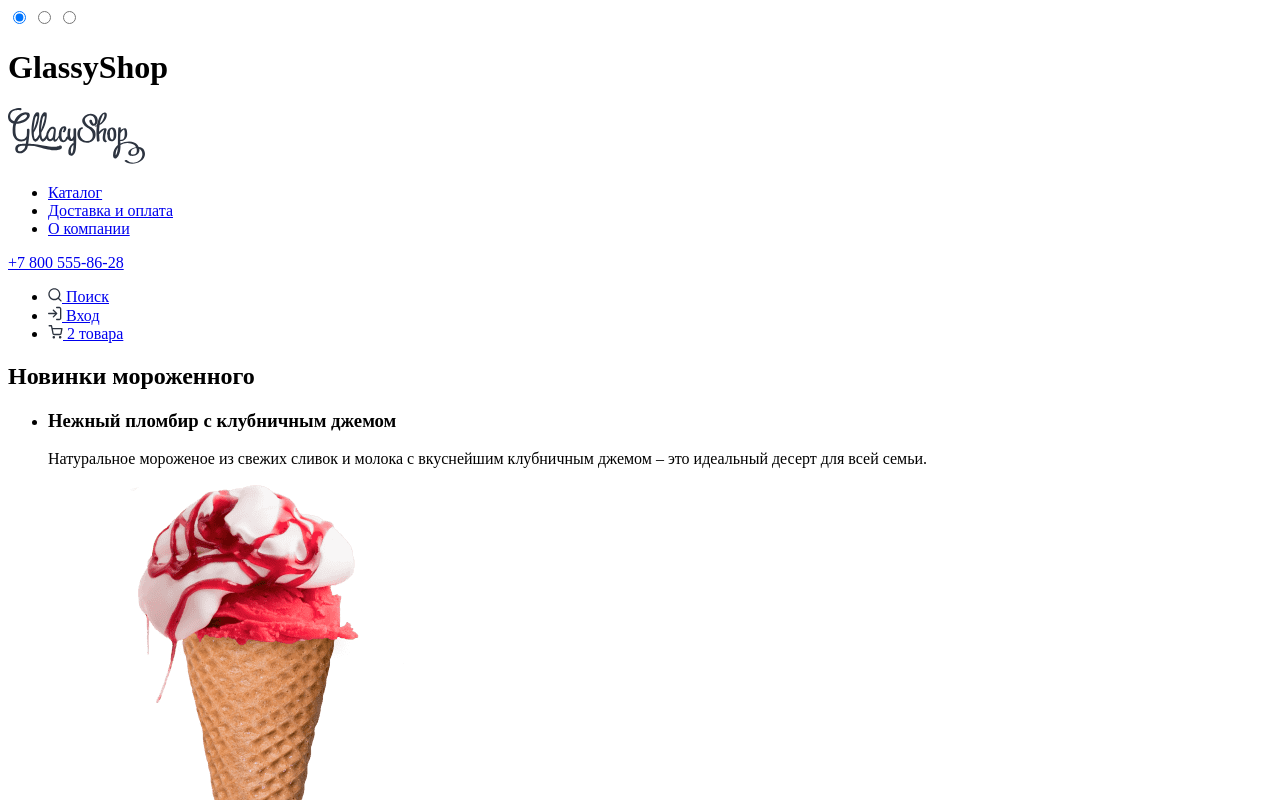
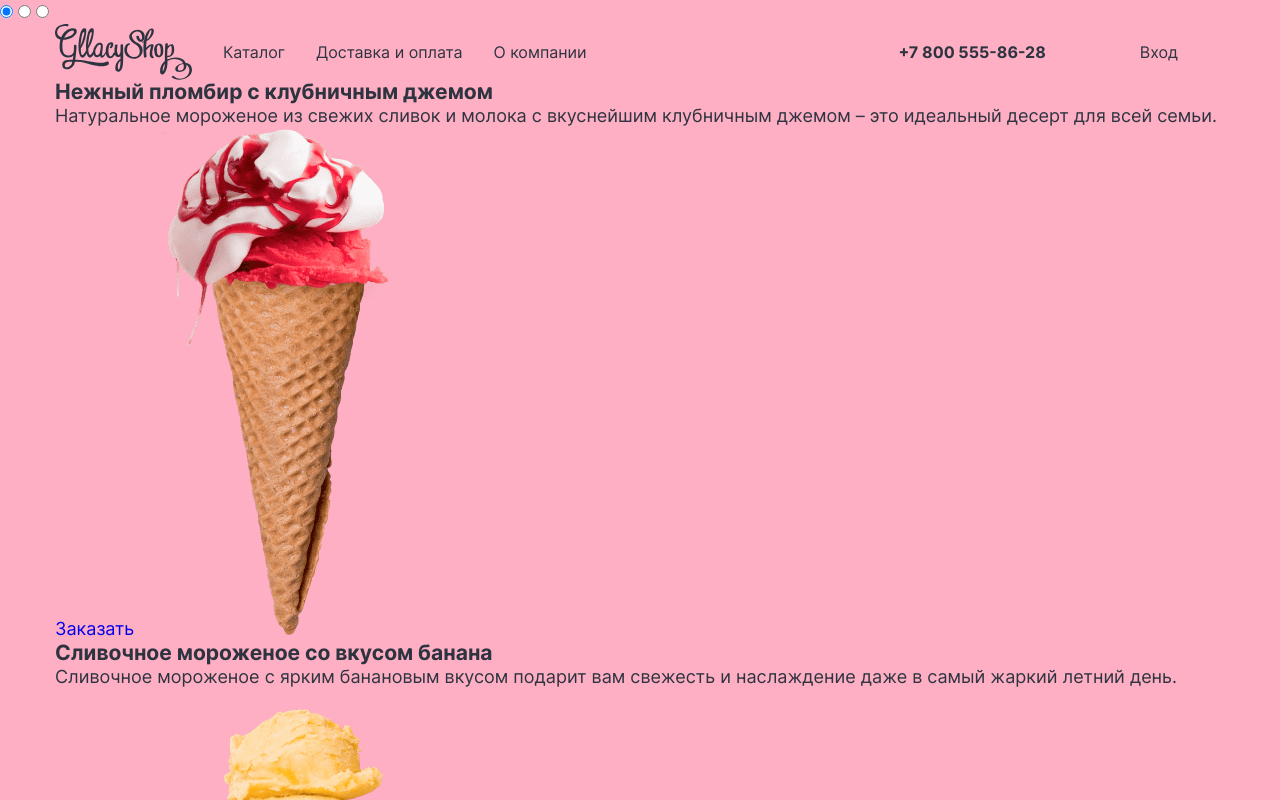
Before and after one commit to magicwebdev/gllacy-team-1, a plain HTML site: page index.html in a window 1280 px wide. Shown: the top 800 px of the page. Drawn offline with Linux system fonts and the light colour scheme.

Commit message:
Оформлен header

```diff
--- a/index.html
+++ b/index.html
@@ -3,6 +3,7 @@
   <head>
     <meta charset="utf-8" />
     <title>Интернет-магазин мороженного "Глейси"</title>
+    <link rel="stylesheet" href="styles/style.css" />
   </head>
   <body>
     <!--  Переключатели для слайдера  -->
@@ -13,68 +14,49 @@
     <div class="container">
       <!-- Шапка -->
       <header class="header">
-        <!-- Логотип -->
-        <h1 class="visually-hidden">GlassyShop</h1>
-        <a class="header-logo" href="index.html">
-          <img class="header-logo-svg" src="images/logo.svg" alt="Логотип" />
-        </a>
-        <!-- Главное меню -->
+        <!-- Логотип и меню -->
+        <div class="header__info">
+          <img
+            class="logo"
+            src="images/logo.svg"
+            alt="Логотип"
+          />
           <nav class="navigation">
-          <ul class="navigation-menu">
-            <li class="navigation-menu-item">
-              <a class="navigation-link" href="catalog.html">Каталог</a>
+            <ul class="menu-list">
+              <li class="menu-item">
+                <a class="menu-link" href="catalog.html">Каталог</a>
               </li>
-            <li class="navigation-menu-item">
-              <a class="navigation-link" href="#">Доставка и оплата</a>
+              <li class="menu-item">
+                <a class="menu-link" href="#">Доставка и оплата</a>
               </li>
-            <li class="navigation-menu-item">
-              <a class="navigation-link" href="#">О компании</a>
+              <li class="menu-item">
+                <a class="menu-link" href="#index.html">О компании</a>
               </li>
             </ul>
           </nav>
+        </div>
         <!-- Меню пользователя -->
-        <div class="navigation-user-container">
-          <!-- Контактный телефон -->
-          <a class="navigation-link navigation-tel" href="tel:+78005558628"
-            >+7 800 555-86-28</a
-          >
-          <!-- Поиск -->
-          <ul class="navigation-user">
-            <li class="navigation-user-item">
-              <a class="navigation-user-link" href="#">
-                <img
-                  class="navigation-user-icon"
-                  src="images/search.svg"
-                  alt=""
-                />
+        <ul class="menu-search">
+          <li>
+            <a class="phone" href="tel:+78005558628">+7 800 555-86-28</a>
+          </li>
+          <li class="menu-item">
+            <a href="#" class="menu-link">
               <span class="visually-hidden">Поиск</span>
             </a>
           </li>
-            <!-- Вход -->
-            <li class="navigation-user-item">
-              <a class="navigation-user-link" href="#">
-                <img
-                  class="navigation-user-icon"
-                  src="images/login.svg"
-                  alt=""
-                />
-                <span class="navigation-user-login">Вход</span>
-              </a>
+          <li class="menu-item">
+            <a href="#" class="menu-link">Вход</a>
           </li>
-            <!-- Корзина -->
-            <li class="navigation-user-item">
-              <a class="navigation-user-link" href="#">
-                <img
-                  class="navigation-user-icon"
-                  src="images/shopping-cart.svg"
-                  alt=""
-                />
-                <span class="navigation-user-shopping-cart">2 товара</span>
+          <li class="menu-item">
+            <a href="#" class="menu-link">
+              <span class="visually-hidden">Корзина</span>
             </a>
           </li>
         </ul>
-        </div>
       </header>
+
+      <h1 class="visually-hidden">Glacy-shop Ice Cream</h1>
 
       <!-- Контент главной страницы -->
       <main class="main">
@@ -187,9 +169,7 @@
                 При покупке 2 кг любого фруктового мороженого добавим в ваш
                 заказ банку малинового варенья бесплатно.
               </p>
-              <a class="button-common" href="#"
-                >Хочу подарок</a
-              >
+              <a class="button-common" href="#">Хочу подарок</a>
             </li>
             <li class="promo-item">
               <h3 class="promo-subtitle">Маршмеллоу даром!</h3>
@@ -197,9 +177,7 @@
                 При покупке 2 кг пломбира добавимв ваш заказ упаковку нежных<br />
                 зефирок совершенно бесплатно.
               </p>
-              <a class="button-common" href="#"
-                >Хочу подарок</a
-              >
+              <a class="button-common" href="#">Хочу подарок</a>
             </li>
           </ul>
         </section>
@@ -326,8 +304,7 @@
             <h2 class="new-article-title">Новое в нашем блоге</h2>
             <a class="new-article-link" href="#">
               10 способов сервировки фруктовых щербетов к столу
-            </a
-            >
+            </a>
           </article>
           <!-- Блок подписки на рассылку -->
           <section class="subscribe">
@@ -359,9 +336,7 @@
         <!-- Блок доставки -->
         <section class="delivery">
           <div class="wrapper-delivery">
-            <h2 class="delivery-title">
-              Доставка любимого мороженого на дом
-            </h2>
+            <h2 class="delivery-title">Доставка любимого мороженого на дом</h2>
             <p class="delivery-text">
               Хочется полакомиться любимым десертом, но нет времени съездить в
               магазин? Закажите доставку мороженого на дом, и курьер привезёт
--- a/styles/style.css
+++ b/styles/style.css
@@ -6,6 +6,137 @@
   margin: 0;
   padding: 0;
 }
+
+a {
+  text-decoration: none;
+}
+
+ul {
+  list-style-type: none;
+}
+
+
 html {
   box-sizing: border-box;
 }
+
+/* Fonts */
+@font-face {
+  font-family: "Inter";
+  font-style: normal;
+  font-weight: 400;
+  src: url("../fonts/inter-400.woff2") format("woff2");
+  font-display: swap;
+}
+
+@font-face {
+  font-family: "Inter";
+  font-style: normal;
+  font-weight: 700;
+  src: url("../fonts/inter-700.woff2") format("woff2");
+  font-display: swap;
+}
+
+@font-face {
+  font-family: "Inter";
+  font-style: normal;
+  font-weight: 900;
+  src: url("../fonts/inter-900.woff2") format("woff2");
+  font-display: swap;
+}
+
+body {
+  margin: 0;
+  min-height: 100%;
+  font-family: "Inter", sans-serif;
+  font-size: 18px;
+  line-height: 24px;
+  color: #2d3440;
+  background-color: #feafc3;
+}
+
+/* https://htmlacademy.ru/blog/html/short-12 */
+.visually-hidden {
+  position: absolute;
+  width: 1px;
+  height: 1px;
+  margin: -1px;
+  border: 0;
+  padding: 0;
+  white-space: nowrap;
+  clip-path: inset(100%);
+  clip: rect(0 0 0 0);
+  overflow: hidden;
+}
+
+.container {
+  width: 1210px;
+  margin: 0 auto;
+  display: flex;
+  flex-direction: column;
+  padding-left: 20px;
+  padding-right: 20px;
+}
+
+header {
+  display: flex;
+  justify-content: space-between;
+}
+
+.header__info {
+  display: flex;
+  justify-content: flex-start;
+  align-items: center;
+  flex-wrap: wrap;
+  width: 575px;
+  margin: 0;
+  padding: 0;
+}
+
+.logo {
+  width: 137px;
+  height: 56px;
+}
+
+nav {
+  display: block;
+}
+
+.menu-list {
+  display: flex;
+  justify-content: space-between;
+}
+
+.menu-item {
+  padding-left: 31px;
+}
+
+.menu-link {
+  font-family: "Inter", sans-serif;
+  line-height: 20px;
+  font-size: 16px;
+  font-weight: 400;
+  text-align: center;
+  text-decoration: none;
+  color: #2d3440;
+  cursor: pointer;
+}
+
+.menu-search {
+  margin-left: auto;
+  display: flex;
+  gap: 16px;
+  flex-wrap: wrap;
+  align-items: center;
+  margin-top: 0;
+  margin-bottom: 0;
+  justify-content: flex-end;
+}
+
+.phone {
+  font-weight: 700;
+  font-size: 16px;
+  line-height: 20px;
+  color: inherit;
+
+}
```
Also changed, not shown: 1 other file. Lines whose indentation alone changed are shown as unchanged.
